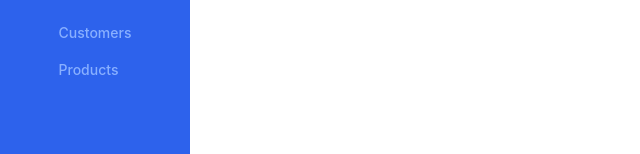
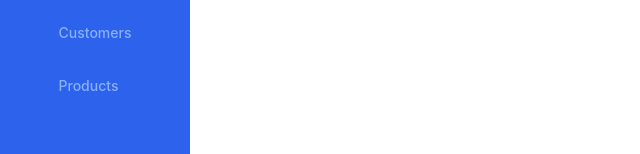
Before and after one commit to hepatophyta/CHOPPEE-DB, a Next.js app: page /home in a window 1280 px wide. Shown: the part 308-462 px from the top of the page, without its empty margins (0-640 px from the left). Built offline with nearby package versions, Linux system fonts and the light colour scheme.

Commit message:
Fix menu button bug

```diff
--- a/src/components/Sidebar.tsx
+++ b/src/components/Sidebar.tsx
@@ -10,7 +10,7 @@ const MenuButton: FC<IMenuButton> = ({ href, children }) => {
   const router = useRouter()
 
   const renderButton = (pathname: string): string => {
-    return 'nav-link-menu p-2 mt-3' + (router.pathname === `/${pathname}` && ' active')
+    return 'nav-link-menu p-2 mt-3' + (router.pathname === `/${pathname}` ? ' active' : '')
   }
 
   return (
```
